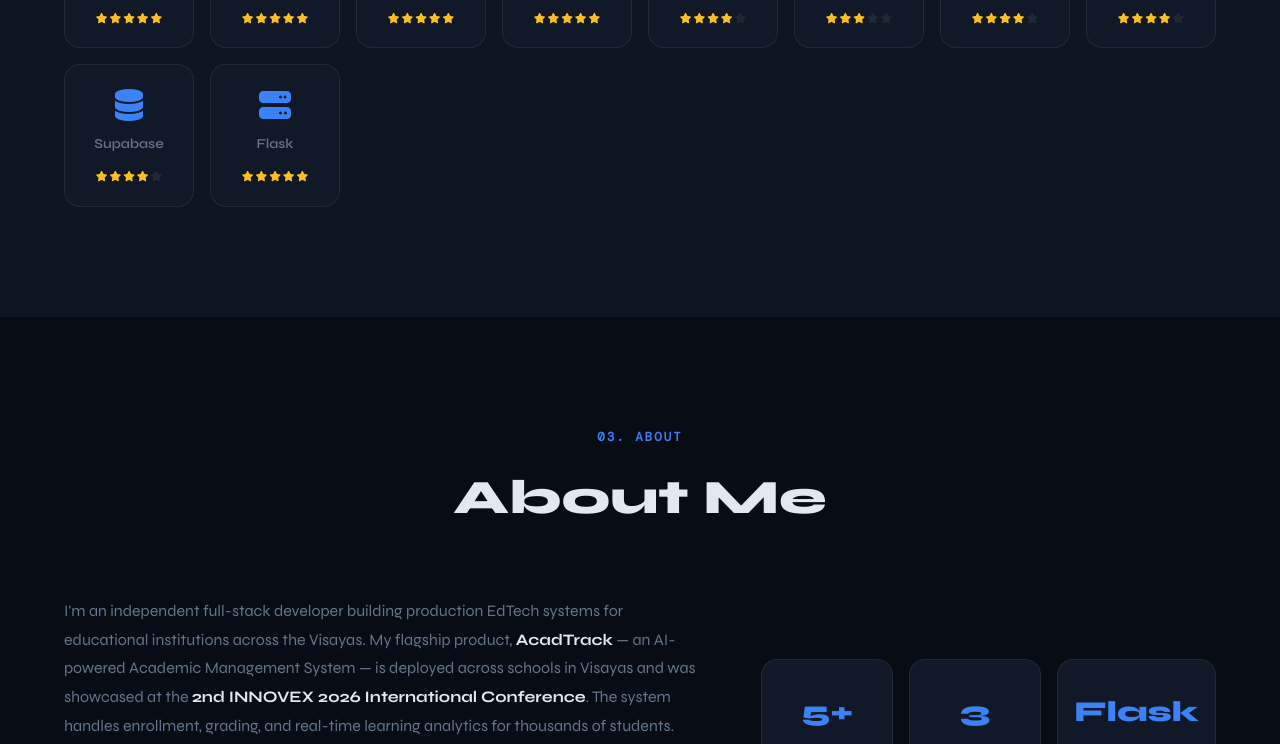
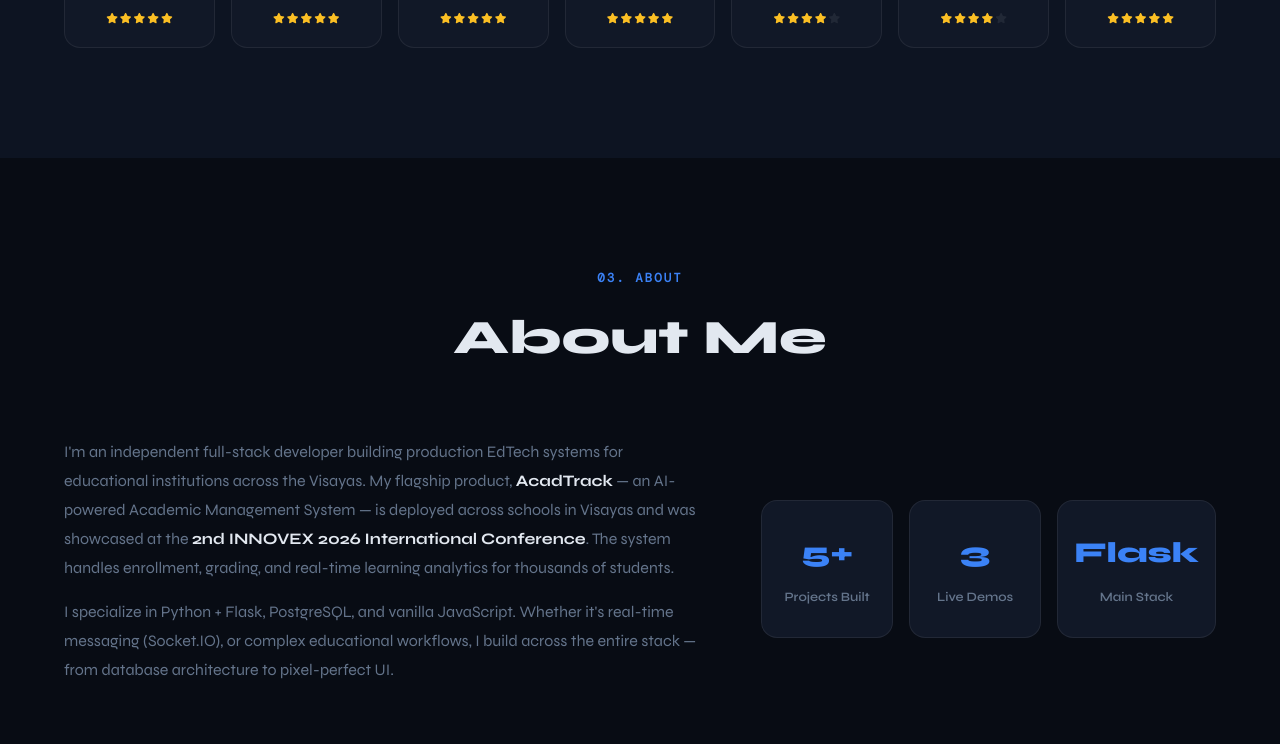
Before and after one commit to mark-12-fr/MarkFrizas, a website built with Vite: page index.html in a window 1280 px wide. Shown: the part 1215-1959 px from the top of the page. Built offline with nearby package versions, Linux system fonts and the light colour scheme; a web font is replaced by a local one.

Commit message:
Remove Node.js, React Native, and Supabase from portfolio

```diff
--- a/index.html
+++ b/index.html
@@ -4,7 +4,7 @@
     <meta charset="UTF-8">
     <meta name="viewport" content="width=device-width, initial-scale=1.0">
     <meta name="description" content="Mark Frizas — Full-Stack Developer. Building high-performance web apps including real-time messaging, AI-powered dashboards, and academic management systems.">
-    <meta name="keywords" content="Mark Frizas, Full-Stack Developer, Flask, Supabase, Socket.IO, Python, Web Developer, PHINMA">
+    <meta name="keywords" content="Mark Frizas, Full-Stack Developer, Flask, Socket.IO, Python, Web Developer, PHINMA">
     <meta name="author" content="Mark Frizas">
     <meta property="og:title" content="Mark Frizas | Portfolio">
     <meta property="og:description" content="Full-Stack Developer specializing in real-time apps and AI-powered dashboards.">
@@ -108,11 +108,8 @@
                 <div class="skill-card"><i class="fab fa-css3-alt"></i><span>CSS</span><div class="skill-stars"><i class="fas fa-star"></i><i class="fas fa-star"></i><i class="fas fa-star"></i><i class="fas fa-star"></i><i class="fas fa-star"></i></div></div>
                 <div class="skill-card"><i class="fab fa-js-square"></i><span>JavaScript</span><div class="skill-stars"><i class="fas fa-star"></i><i class="fas fa-star"></i><i class="fas fa-star"></i><i class="fas fa-star"></i><i class="fas fa-star"></i></div></div>
                 <div class="skill-card"><i class="fab fa-python"></i><span>Python</span><div class="skill-stars"><i class="fas fa-star"></i><i class="fas fa-star"></i><i class="fas fa-star"></i><i class="fas fa-star"></i><i class="fas fa-star"></i></div></div>
-                <div class="skill-card"><i class="fab fa-node-js"></i><span>Node.js</span><div class="skill-stars"><i class="fas fa-star"></i><i class="fas fa-star"></i><i class="fas fa-star"></i><i class="fas fa-star"></i><i class="fas fa-star empty"></i></div></div>
-                <div class="skill-card"><i class="fab fa-react"></i><span>React Native</span><div class="skill-stars"><i class="fas fa-star"></i><i class="fas fa-star"></i><i class="fas fa-star"></i><i class="fas fa-star empty"></i><i class="fas fa-star empty"></i></div></div>
                 <div class="skill-card"><i class="fab fa-git-alt"></i><span>Git & GitHub</span><div class="skill-stars"><i class="fas fa-star"></i><i class="fas fa-star"></i><i class="fas fa-star"></i><i class="fas fa-star"></i><i class="fas fa-star empty"></i></div></div>
                 <div class="skill-card"><i class="fas fa-database"></i><span>PostgreSQL</span><div class="skill-stars"><i class="fas fa-star"></i><i class="fas fa-star"></i><i class="fas fa-star"></i><i class="fas fa-star"></i><i class="fas fa-star empty"></i></div></div>
-                <div class="skill-card"><i class="fas fa-database"></i><span>Supabase</span><div class="skill-stars"><i class="fas fa-star"></i><i class="fas fa-star"></i><i class="fas fa-star"></i><i class="fas fa-star"></i><i class="fas fa-star empty"></i></div></div>
                 <div class="skill-card"><i class="fas fa-server"></i><span>Flask</span><div class="skill-stars"><i class="fas fa-star"></i><i class="fas fa-star"></i><i class="fas fa-star"></i><i class="fas fa-star"></i><i class="fas fa-star"></i></div></div>
             </div>
         </div>
@@ -128,7 +125,7 @@
             <div class="about-content reveal">
                 <div class="about-text">
                     <p>I'm an independent full-stack developer building production EdTech systems for educational institutions across the Visayas. My flagship product, <strong>AcadTrack</strong> — an AI-powered Academic Management System — is deployed across schools in Visayas and was showcased at the <strong>2nd INNOVEX 2026 International Conference</strong>. The system handles enrollment, grading, and real-time learning analytics for thousands of students.</p>
-                    <p>I specialize in Python + Flask, PostgreSQL + Supabase, and vanilla JavaScript. Whether it's real-time messaging (Socket.IO), or complex educational workflows, I build across the entire stack — from database architecture to pixel-perfect UI.</p>
+                    <p>I specialize in Python + Flask, PostgreSQL, and vanilla JavaScript. Whether it's real-time messaging (Socket.IO), or complex educational workflows, I build across the entire stack — from database architecture to pixel-perfect UI.</p>
                 </div>
                 <div class="about-stats">
                     <div class="stat">
@@ -186,7 +183,7 @@
                     <div class="timeline-date">2026</div>
                     <div class="timeline-content">
                         <h3>Full-Stack Developer — PHINMA University</h3>
-                        <p>Developed the Teacher Management Portal and Facilitator Dashboard — real-time analytics tools with Supabase sync used by educators and facilitators across the university.</p>
+                        <p>Developed the Teacher Management Portal and Facilitator Dashboard — real-time analytics tools used by educators and facilitators across the university.</p>
                     </div>
                 </div>
                 <div class="timeline-item reveal">
@@ -224,7 +221,7 @@
                 <div class="service-card">
                     <div class="service-icon"><i class="fas fa-cloud"></i></div>
                     <h3>Cloud Deployment & DevOps</h3>
-                    <p>End-to-end deployment on Vercel, Render, and Supabase. Database architecture, API design, and CI/CD pipeline setup.</p>
+                    <p>End-to-end deployment on Vercel and Render. Database architecture, API design, and CI/CD pipeline setup.</p>
                 </div>
             </div>
         </div>
@@ -286,7 +283,7 @@
                         <h3>AcadTrack — AI Academic Management System</h3>
                         <p>An AI-powered Academic Management System deployed across schools in Visayas. Features dual-panel design (Teacher + Facilitator), AI Teacher Assistant for analytics, real-time enrollment tracking, grading, and learning analytics. Showcased at INNOVEX 2026 International Conference.</p>
                         <div class="tech-used">
-                            <span>Flask</span><span>PostgreSQL</span><span>Python</span><span>JavaScript</span><span>Supabase</span>
+                            <span>Flask</span><span>PostgreSQL</span><span>Python</span><span>JavaScript</span>
                         </div>
                         <div class="project-links">
                             <a href="https://acadtrack.asia" target="_blank" class="demo-btn">Live Demo <i class="fas fa-external-link-alt"></i></a>
@@ -305,9 +302,9 @@
                     </div>
                     <div class="project-info">
                         <h3>Teacher Management Portal</h3>
-                        <p>An AI-powered dashboard for educators at PHINMA University of Iloilo that streamlines classroom management, student performance analytics, and module tracking with real-time Supabase sync.</p>
+                        <p>An AI-powered dashboard for educators at PHINMA University of Iloilo that streamlines classroom management, student performance analytics, and module tracking with real-time data sync.</p>
                         <div class="tech-used">
-                            <span>HTML5</span><span>CSS3</span><span>JavaScript</span><span>Flask</span><span>Supabase</span>
+                            <span>HTML5</span><span>CSS3</span><span>JavaScript</span><span>Flask</span>
                         </div>
                         <div class="project-links">
                             <a href="https://teacher-panel-phi.vercel.app" target="_blank" class="demo-btn">Live Demo <i class="fas fa-external-link-alt"></i></a>
@@ -329,7 +326,7 @@
                         <h3>Facilitator Dashboard</h3>
                         <p>A mobile-first dashboard for facilitators to manage students, monitor module/activity submissions, and view class performance — companion app to the Teacher Panel.</p>
                         <div class="tech-used">
-                            <span>HTML5</span><span>CSS3</span><span>JavaScript</span><span>Supabase</span>
+                            <span>HTML5</span><span>CSS3</span><span>JavaScript</span>
                         </div>
                         <div class="project-links">
                             <a href="https://faci-panel.vercel.app" target="_blank" class="demo-btn">Live Demo <i class="fas fa-external-link-alt"></i></a>
@@ -351,7 +348,7 @@
                         <h3>Pulse Messenger</h3>
                         <p>A real-time messenger app with secure auth, friend system, media uploads, live chat via Socket.IO, online presence, typing indicators, and daily auto-clearing chats.</p>
                         <div class="tech-used">
-                            <span>Flask</span><span>Socket.IO</span><span>PostgreSQL</span><span>Supabase</span><span>JWT</span>
+                            <span>Flask</span><span>Socket.IO</span><span>PostgreSQL</span><span>JWT</span>
                         </div>
                         <div class="project-links">
                             <a href="https://codex-lilac-ten.vercel.app" target="_blank" class="demo-btn">Live Demo <i class="fas fa-external-link-alt"></i></a>
```
